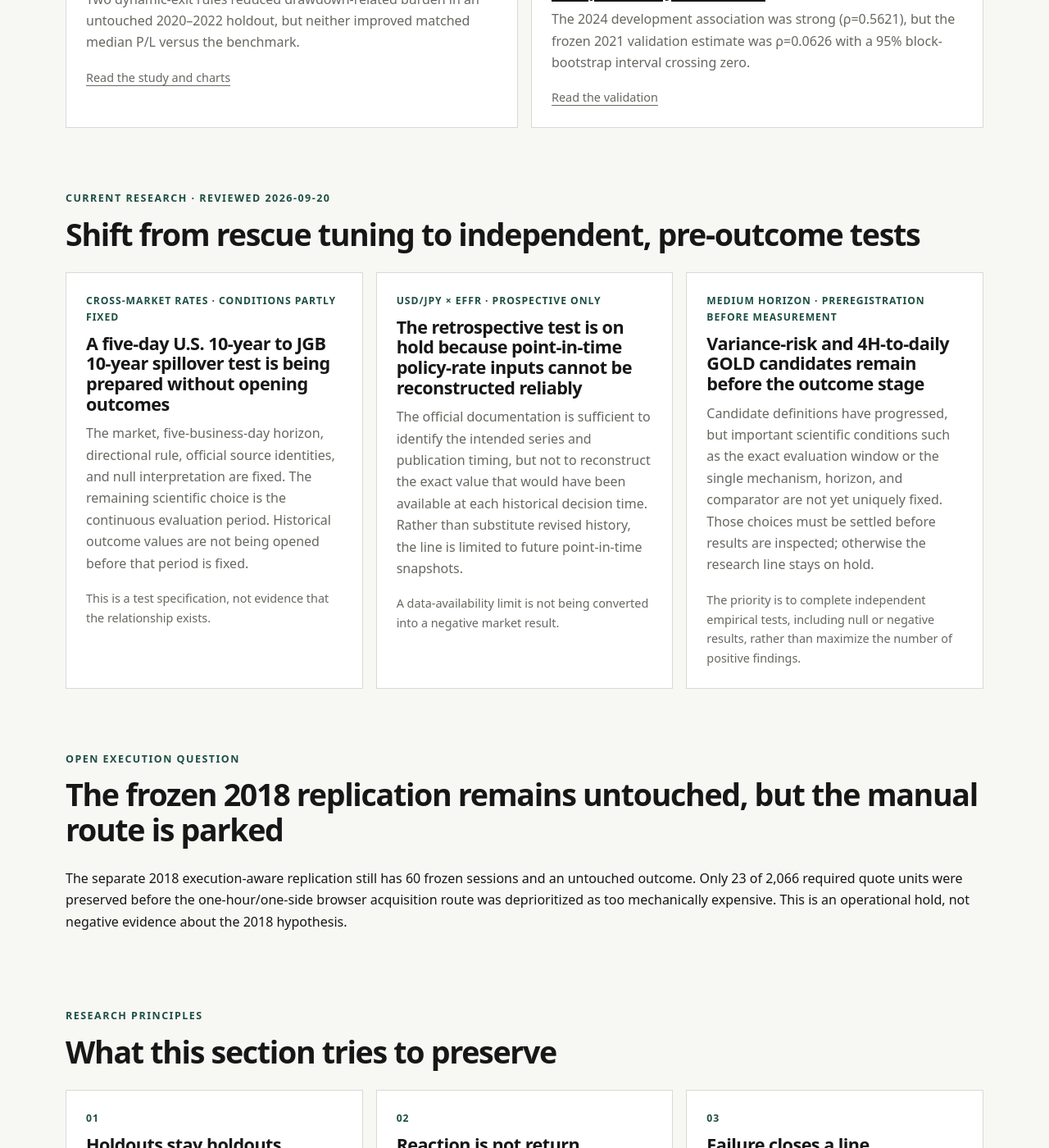
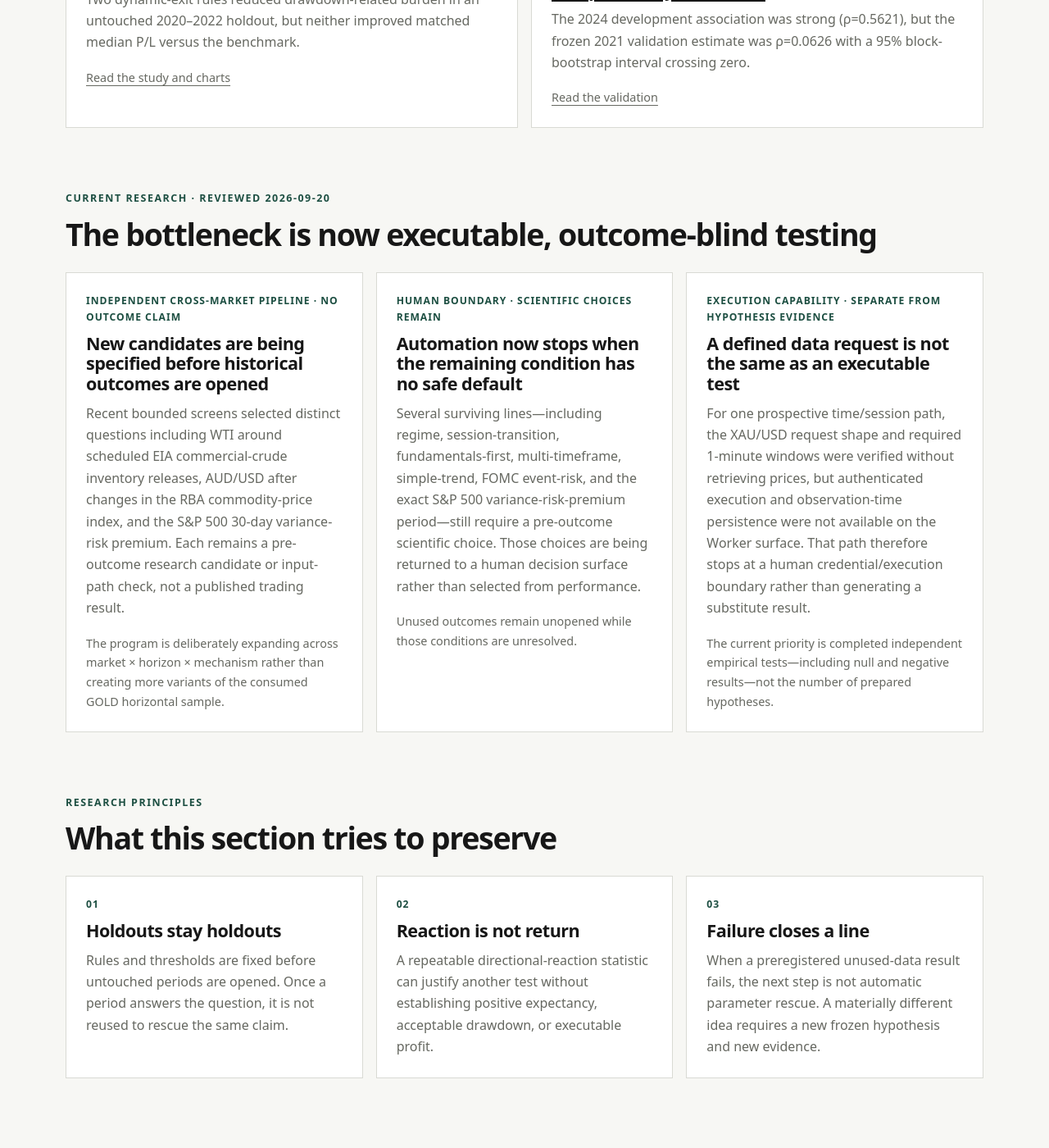
Before and after one commit to Josh-Temple/studio-lab-research, a Jekyll site: the page built from trading.md, in a window 1280 px wide and 1400 px high, scrolled down 1411 px. Shown: the whole window at 82% size. Built offline with Jekyll 4.4.1, drawn with Linux system fonts in a browser that asks for light colours.

Commit message:
Refresh trading research frontier

```diff
--- a/trading.md
+++ b/trading.md
@@ -59,39 +59,29 @@ description: Reviewed Studio Lab trading research, including development tests,
   <div class="section-heading">
     <div>
       <p class="eyebrow">Current research · reviewed 2026-09-20</p>
-      <h2>Shift from rescue tuning to independent, pre-outcome tests</h2>
+      <h2>The bottleneck is now executable, outcome-blind testing</h2>
     </div>
   </div>
   <div class="feature-grid">
     <article class="feature-card">
-      <p class="feature-meta">Cross-market rates · conditions partly fixed</p>
-      <h3>A five-day U.S. 10-year to JGB 10-year spillover test is being prepared without opening outcomes</h3>
-      <p>The market, five-business-day horizon, directional rule, official source identities, and null interpretation are fixed. The remaining scientific choice is the continuous evaluation period. Historical outcome values are not being opened before that period is fixed.</p>
-      <p class="card-links">This is a test specification, not evidence that the relationship exists.</p>
+      <p class="feature-meta">Independent cross-market pipeline · no outcome claim</p>
+      <h3>New candidates are being specified before historical outcomes are opened</h3>
+      <p>Recent bounded screens selected distinct questions including WTI around scheduled EIA commercial-crude inventory releases, AUD/USD after changes in the RBA commodity-price index, and the S&amp;P 500 30-day variance-risk premium. Each remains a pre-outcome research candidate or input-path check, not a published trading result.</p>
+      <p class="card-links">The program is deliberately expanding across market × horizon × mechanism rather than creating more variants of the consumed GOLD horizontal sample.</p>
     </article>
     <article class="feature-card">
-      <p class="feature-meta">USD/JPY × EFFR · prospective only</p>
-      <h3>The retrospective test is on hold because point-in-time policy-rate inputs cannot be reconstructed reliably</h3>
-      <p>The official documentation is sufficient to identify the intended series and publication timing, but not to reconstruct the exact value that would have been available at each historical decision time. Rather than substitute revised history, the line is limited to future point-in-time snapshots.</p>
-      <p class="card-links">A data-availability limit is not being converted into a negative market result.</p>
+      <p class="feature-meta">Human boundary · scientific choices remain</p>
+      <h3>Automation now stops when the remaining condition has no safe default</h3>
+      <p>Several surviving lines—including regime, session-transition, fundamentals-first, multi-timeframe, simple-trend, FOMC event-risk, and the exact S&amp;P 500 variance-risk-premium period—still require a pre-outcome scientific choice. Those choices are being returned to a human decision surface rather than selected from performance.</p>
+      <p class="card-links">Unused outcomes remain unopened while those conditions are unresolved.</p>
     </article>
     <article class="feature-card">
-      <p class="feature-meta">Medium horizon · preregistration before measurement</p>
-      <h3>Variance-risk and 4H-to-daily GOLD candidates remain before the outcome stage</h3>
-      <p>Candidate definitions have progressed, but important scientific conditions such as the exact evaluation window or the single mechanism, horizon, and comparator are not yet uniquely fixed. Those choices must be settled before results are inspected; otherwise the research line stays on hold.</p>
-      <p class="card-links">The priority is to complete independent empirical tests, including null or negative results, rather than maximize the number of positive findings.</p>
+      <p class="feature-meta">Execution capability · separate from hypothesis evidence</p>
+      <h3>A defined data request is not the same as an executable test</h3>
+      <p>For one prospective time/session path, the XAU/USD request shape and required 1-minute windows were verified without retrieving prices, but authenticated execution and observation-time persistence were not available on the Worker surface. That path therefore stops at a human credential/execution boundary rather than generating a substitute result.</p>
+      <p class="card-links">The current priority is completed independent empirical tests—including null and negative results—not the number of prepared hypotheses.</p>
     </article>
   </div>
-</section>
-
-<section class="section">
-  <div class="section-heading">
-    <div>
-      <p class="eyebrow">Open execution question</p>
-      <h2>The frozen 2018 replication remains untouched, but the manual route is parked</h2>
-    </div>
-  </div>
-  <p>The separate 2018 execution-aware replication still has 60 frozen sessions and an untouched outcome. Only 23 of 2,066 required quote units were preserved before the one-hour/one-side browser acquisition route was deprioritized as too mechanically expensive. This is an operational hold, not negative evidence about the 2018 hypothesis.</p>
 </section>
 
 <section class="section">
```
